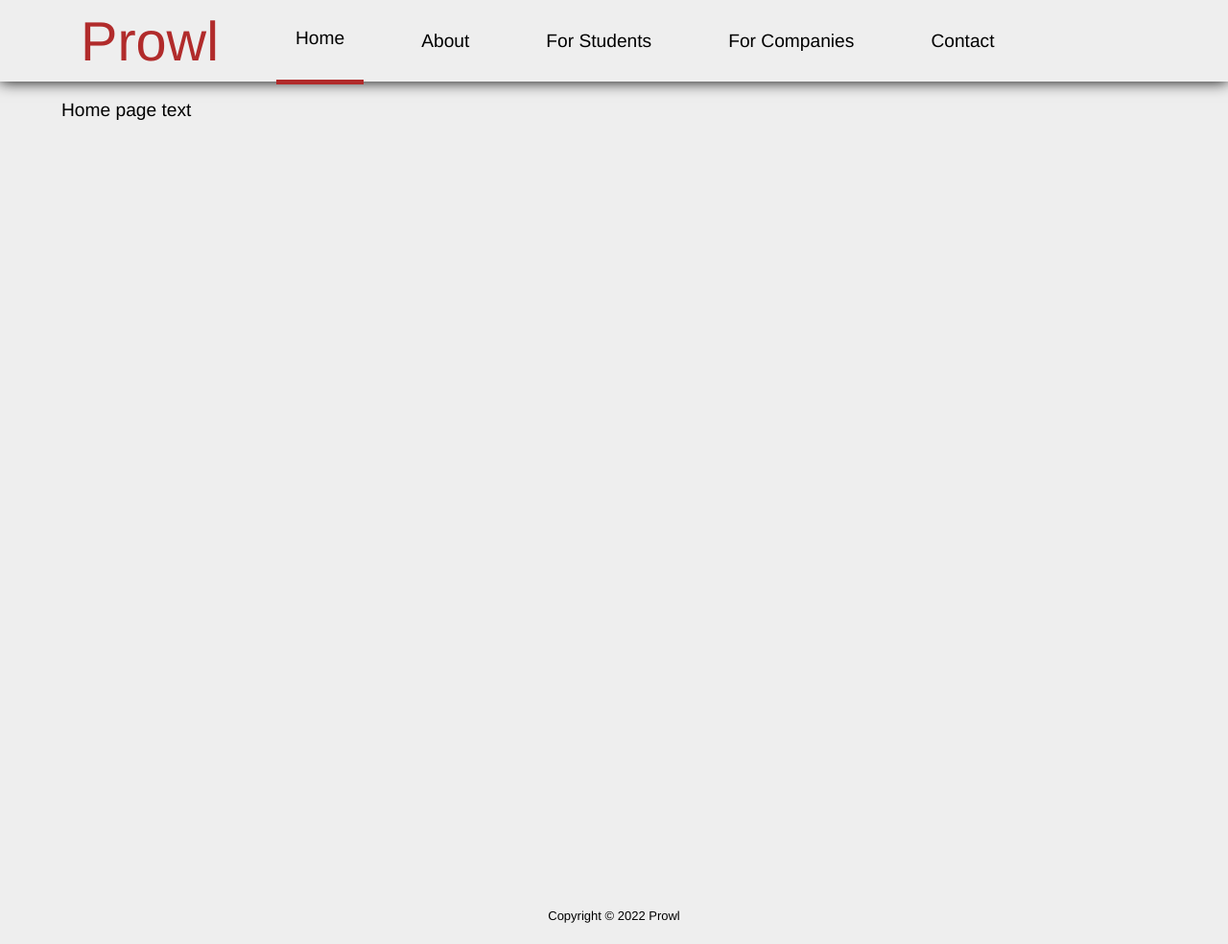
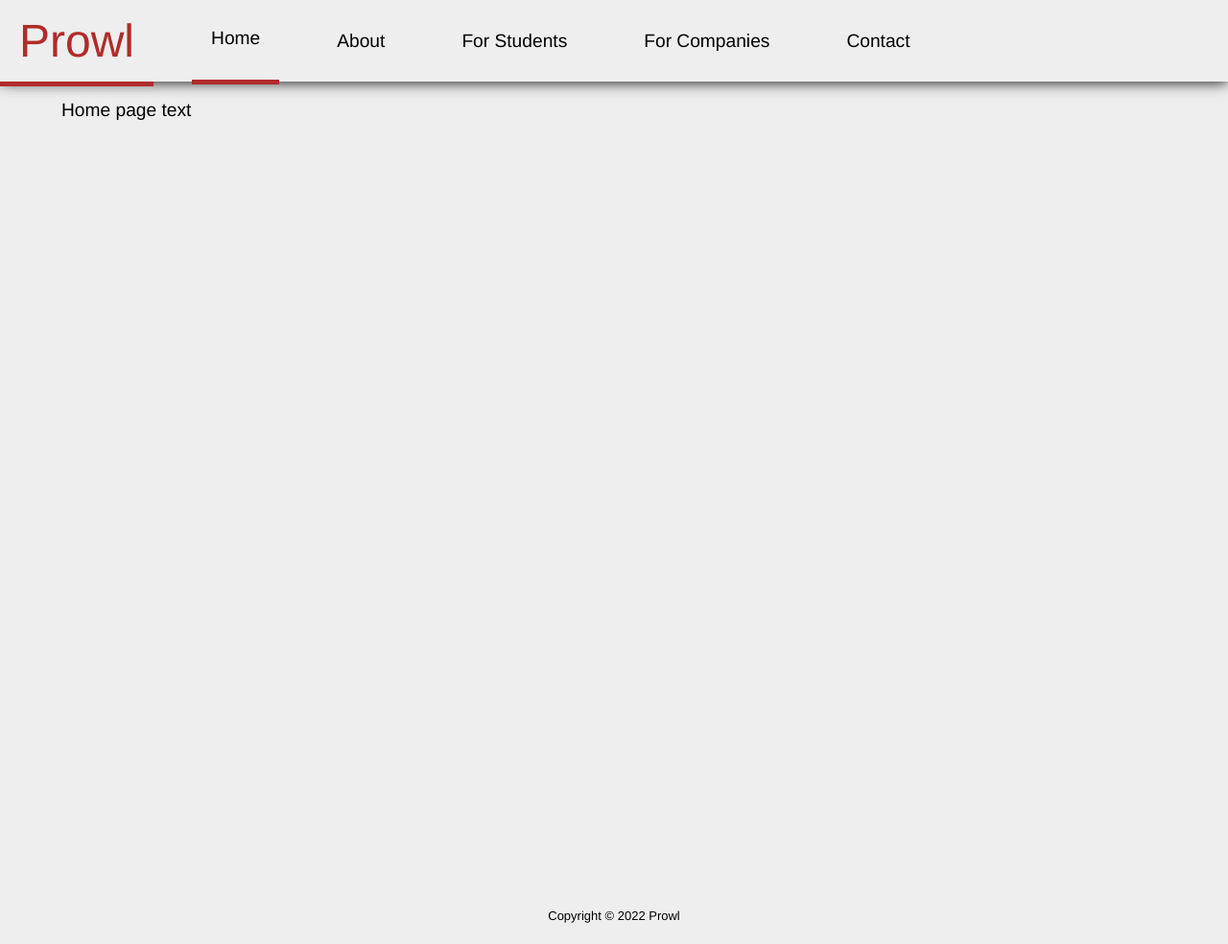
Before and after one commit to magma-recruiting/website, a Jekyll site: the page built from index.html, in a window 1280 px wide. Shown: the whole page at 96% size. Built offline with Jekyll 4.4.1, drawn with Linux system fonts in a browser that asks for light colours.

Commit message:
- Removed unnecessary nav bar tags/styles

```diff
--- a/_includes/nav.html
+++ b/_includes/nav.html
@@ -4,9 +4,9 @@
 			<a id="title" href="{{ '/' | relative_url }}" tabindex="0">Prowl</a>
 		</li>
 		{% for navigation_page in site.data.navigation.pages %}
-			<li>
-				<a href="{{ navigation_page.url | relative_url }}"{% if page.url == navigation_page.url %} id="currentPage"{% endif %} tabindex="0">{{navigation_page.title}}</a>
-			</li>
+		<li>
+			<a href="{{ navigation_page.url | relative_url }}"{% if page.url == navigation_page.url %} id="currentPage"{% endif %} tabindex="0">{{navigation_page.title}}</a>
+		</li>
 		{% endfor %}
 	</ul>
 </nav>
--- a/_layouts/default.html
+++ b/_layouts/default.html
@@ -37,11 +37,7 @@
 		{% endfor %}
 	</head>
 	<body>
-		<div id="topBar">
-			<div>
-				{% include nav.html %}
-			</div>
-		</div>
+		{% include nav.html %}
 		<div id="main">
 			{{ content }}
 		</div>
--- a/_sass/main.scss
+++ b/_sass/main.scss
@@ -7,29 +7,14 @@
   font-family: "Avenir Next", Avenir, "Helvetica Neue", Helvetica, Arial, sans-serif;
 }
 
-div#topBar {
+nav {
+  display: block;
+  margin: 0 auto 0 auto;
   width: 100%;
   box-shadow: 0 0 15px 0 black;
   height: 85px;
 
-  div {
-    width: 90%;
-    height: 100%;
-    margin: 0 auto 0 auto;
-
-    a#title {
-      font-size: 300%;
-      text-decoration: none;
-      font-family: "Century Gothic", Futura, "Avenir Next", Avenir, "Helvetica Neue", Helvetica, Arial, sans-serif;
-      color: $accent-color;
-      margin: auto 0 auto 0;
-    }
-
-    nav {
-      display: block;
-      height: 100%;
-
-      ul {
+  > ul {
     display: inline-block;
     height: 100%;
     margin: 0;
@@ -44,6 +29,14 @@
 
       &:not(:first-child) {
         margin-left: 40px;
+      }
+
+      > a#title {
+        font-size: 250%;
+        text-decoration: none;
+        font-family: "Century Gothic", Futura, "Avenir Next", Avenir, "Helvetica Neue", Helvetica, Arial, sans-serif;
+        color: $accent-color;
+        margin: auto 0 auto 0;
       }
 
       > a {
@@ -61,8 +54,6 @@
 
         &#currentPage {
           border-bottom: 5px solid $accent-color;
-            }
-          }
         }
       }
     }
```
Lines whose indentation alone changed are shown as unchanged.
